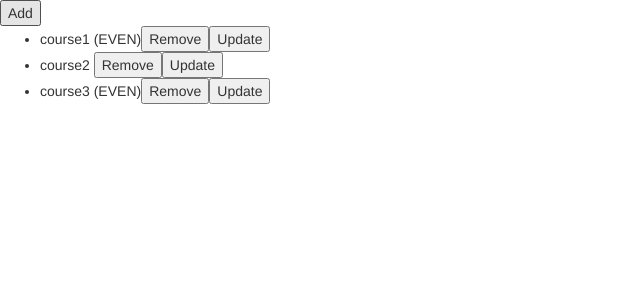
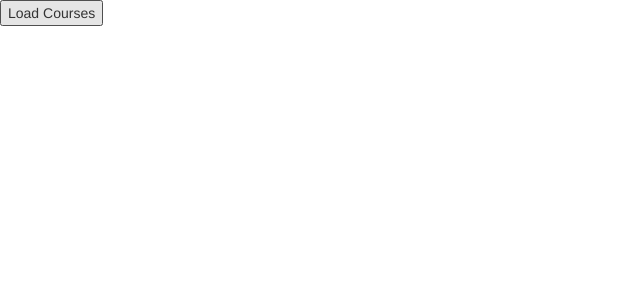
Before and after one commit to Rahat854/Angular_practice, an Angular app in the folder angular-practice/: page / in a window 1280 px wide. Shown: the top 300 px of the page, without its empty margins (0-640 px from the left). Built offline with nearby package versions, Linux system fonts and the light colour scheme.

Commit message:
ngfor and trackby

```diff
--- a/angular-practice/src/app/app.component.html
+++ b/angular-practice/src/app/app.component.html
@@ -22,11 +22,11 @@
   <div *ngSwitchCase = "'list'">List View Content</div>
   <div *ngSwitchDefault>Otherwise</div>
 </div> -->
-<button (click) = "onAdd()">Add</button>
+<button (click) = "loadCourses()">Load Courses</button>
 <ul>
-  <li *ngFor = "let course of courses even as isEven" >
+  <li *ngFor = "let course of courses even as isEven trackBy: trackCourse" >
     {{course.name}} <span *ngIf = "isEven === true" >(EVEN)</span>
-    <button (click) = "onRemove(course)">Remove</button>
-    <button (click) =  "onChange(course)">Update</button>
+    <!-- <button (click) = "onRemove(course)">Remove</button>
+    <button (click) =  "onChange(course)">Update</button> -->
   </li>
 </ul>
--- a/angular-practice/src/app/app.component.ts
+++ b/angular-practice/src/app/app.component.ts
@@ -7,7 +7,9 @@ import { FavChangedEventArgs } from './favorite/favorite.component';
   styleUrls: ['./app.component.scss']
 })
 export class AppComponent {
-  courses = [
+ courses: { id: number; name: string; }[] | undefined;
+  loadCourses() {
+    this.courses = [
       {
         id: 1, name: 'course1'
       },
@@ -18,14 +20,15 @@ export class AppComponent {
         id: 3, name: 'course3'
       }
     ]
-  onAdd() {
-    this.courses.push({id:4, name: 'course4'})
   }
-  onRemove(course: any) {
-    let index  = this.courses.indexOf(course)
-    this.courses.splice(index, 1)
+  trackCourse(index: any, course: { id: any; }) {
+    return course? course.id: undefined
   }
-  onChange(course: any) {
-    course.name = 'Updated'
+  // onRemove(course: any) {
+  //   let index  = this.courses.indexOf(course)
+  //   this.courses.splice(index, 1)
+  // }
+  // onChange(course: any) {
+  //   course.name = 'Updated'
+  // }
 }
-}
```
Lines whose indentation alone changed are shown as unchanged.
